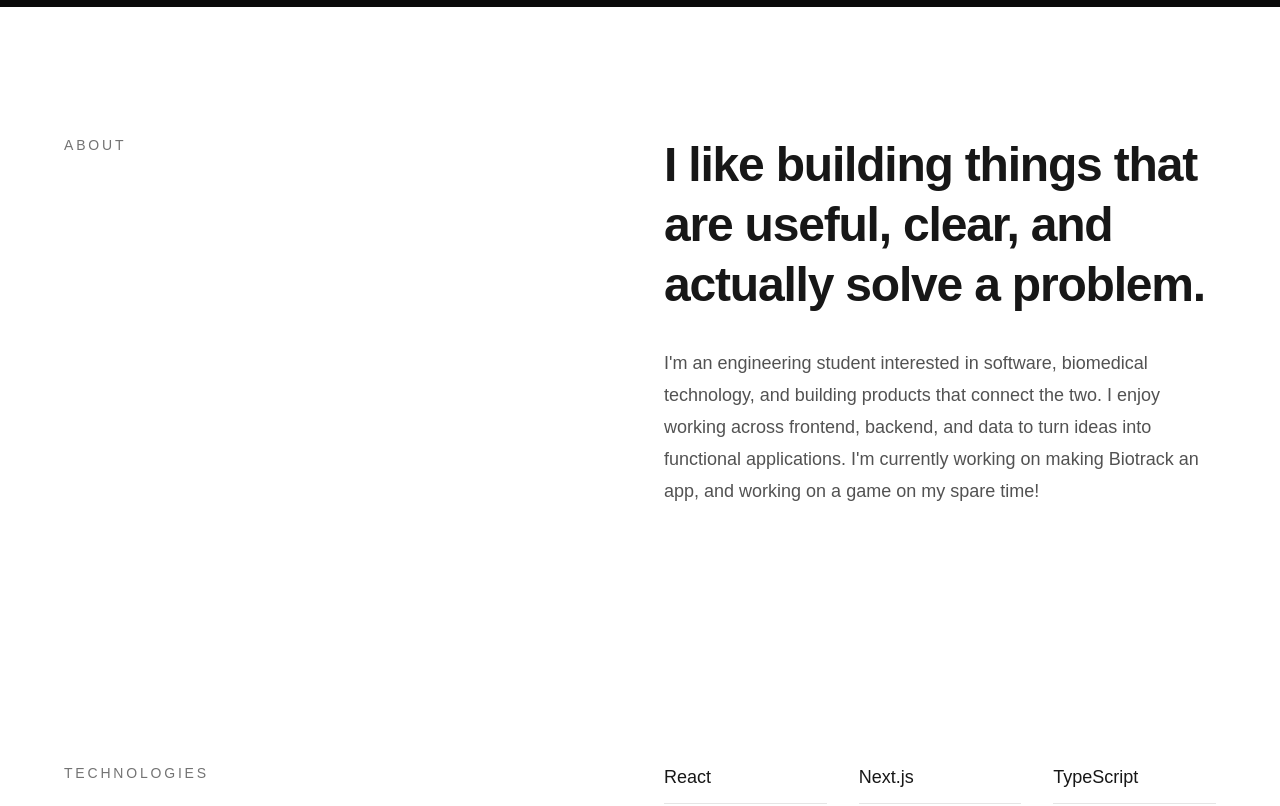
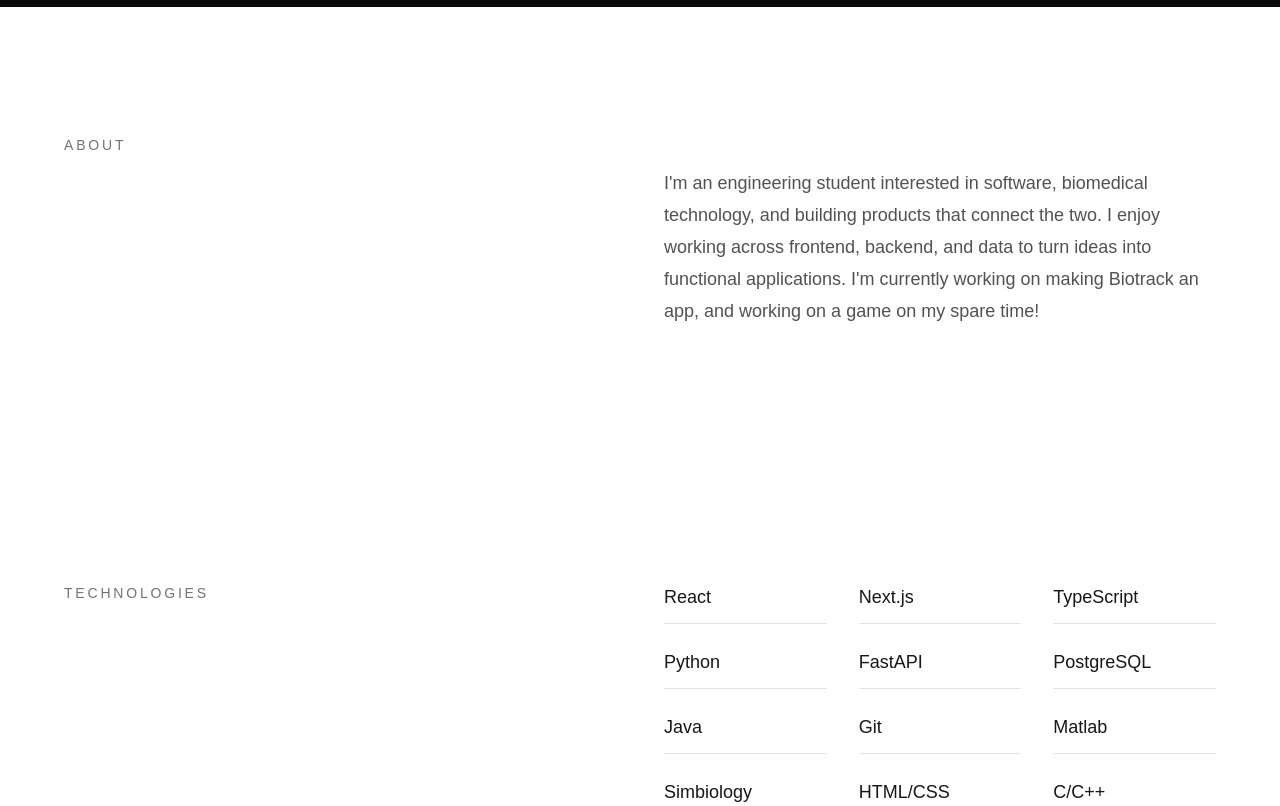
Before and after one commit to Mars-shah/Portfolio, a Next.js app: page / in a window 1280 px wide. Shown: the part 1360-2166 px from the top of the page. Built offline with nearby package versions, Linux system fonts and the light colour scheme.

Commit message:
Removing heading in about

```diff
--- a/components/about.tsx
+++ b/components/about.tsx
@@ -12,11 +12,6 @@ export default function About() {
         </div>
 
         <div>
-          <h2 className="fade-up delay-3 text-3xl font-semibold leading-tight tracking-tight md:text-5xl">
-            I like building things that are useful, clear, and actually solve a
-            problem.
-          </h2>
-
           <p className="fade-up delay-4 mt-8 max-w-2xl text-lg leading-8 text-neutral-600 dark:text-neutral-400">
             I&apos;m an engineering student interested in software, biomedical
             technology, and building products that connect the two. I enjoy
```
